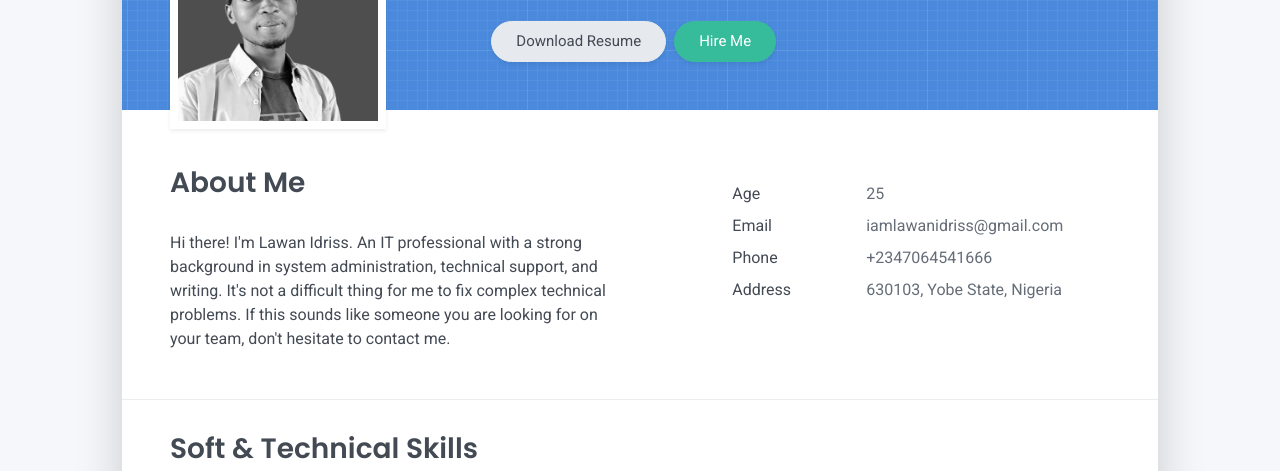
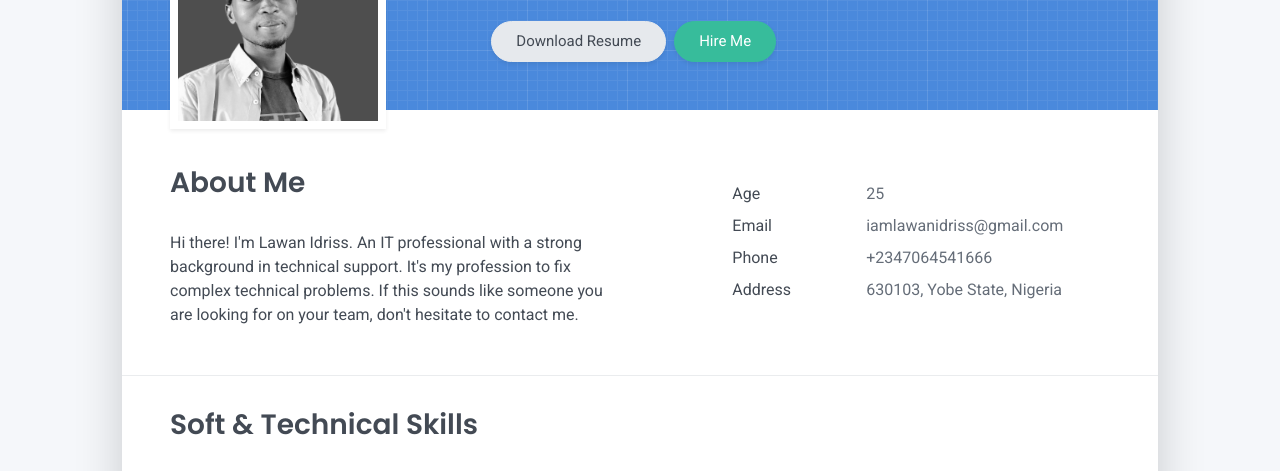
Before and after one commit to LawanIdriss/lawanidriss.github.io, a plain HTML site: page index.html in a window 1280 px wide. Shown: the part 259-730 px from the top of the page. Drawn offline with Linux system fonts and the light colour scheme.

Commit message:
Update index.html

```diff
--- a/index.html
+++ b/index.html
@@ -65,7 +65,7 @@
     <div class="row">
       <div class="col-md-6">
         <h2 class="h3 mb-3">About Me</h2>
-        <p>Hi there! I'm Lawan Idriss. An IT professional with a strong background in system administration, technical support, and writing. It's not a difficult thing for me to fix complex technical problems. If this sounds like someone you are looking for on your team, don't hesitate to contact me.</p>
+        <p>Hi there! I'm Lawan Idriss. An IT professional with a strong background in technical support. It's my profession to fix complex technical problems. If this sounds like someone you are looking for on your team, don't hesitate to contact me.</p>
       </div>
       <div class="col-md-5 offset-md-1">
         <div class="row mt-2">
```
